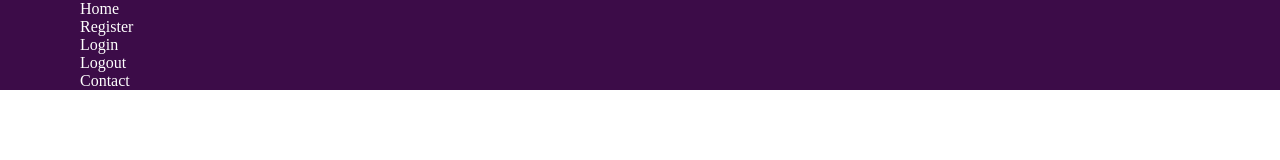
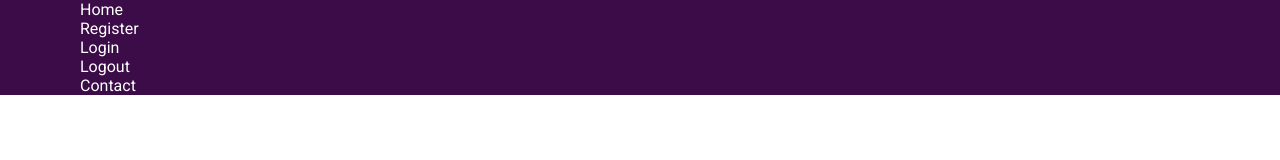
Before and after one commit to Lily-Ibrahimi77/pre-assignment, a plain HTML site: page index.html in a window 1280 px wide. Drawn offline with Linux system fonts and the light colour scheme.

Commit message:
"added var for colors and fonts, added google fonts robot"

```diff
--- a/index.html
+++ b/index.html
@@ -6,6 +6,9 @@
     <meta name="viewport" content="width=device-width, initial-scale=1.0">
     <title>pre-assignment by Lily</title>
     <link rel="stylesheet" href="style.css">
+    <link rel="preconnect" href="https://fonts.googleapis.com">
+<link rel="preconnect" href="https://fonts.gstatic.com" crossorigin>
+<link href="https://fonts.googleapis.com/css2?family=Roboto:wght@300;400&display=swap" rel="stylesheet">
 </head>
 <body>
     <header>
--- a/style.css
+++ b/style.css
@@ -1,3 +1,9 @@
+:root{
+    --primary-color: rgb(60,12,72);
+    --text-color: white;
+    --primary-font:'Roboto', sans-serif;
+}
+
 *{
     margin: 0%;
     text-decoration: none;
@@ -5,10 +11,11 @@
 }
 
 header{
-    background-color: rgb(60, 12, 72);
-    color: white;
+    background-color:var(--primary-color);
+    color:var(--text-color);
+    font-family:var(--primary-font);
 }
 a{
-    color: rgb(255, 255, 254);
     display: block;
+    color: var(--text-color);
 }
```
